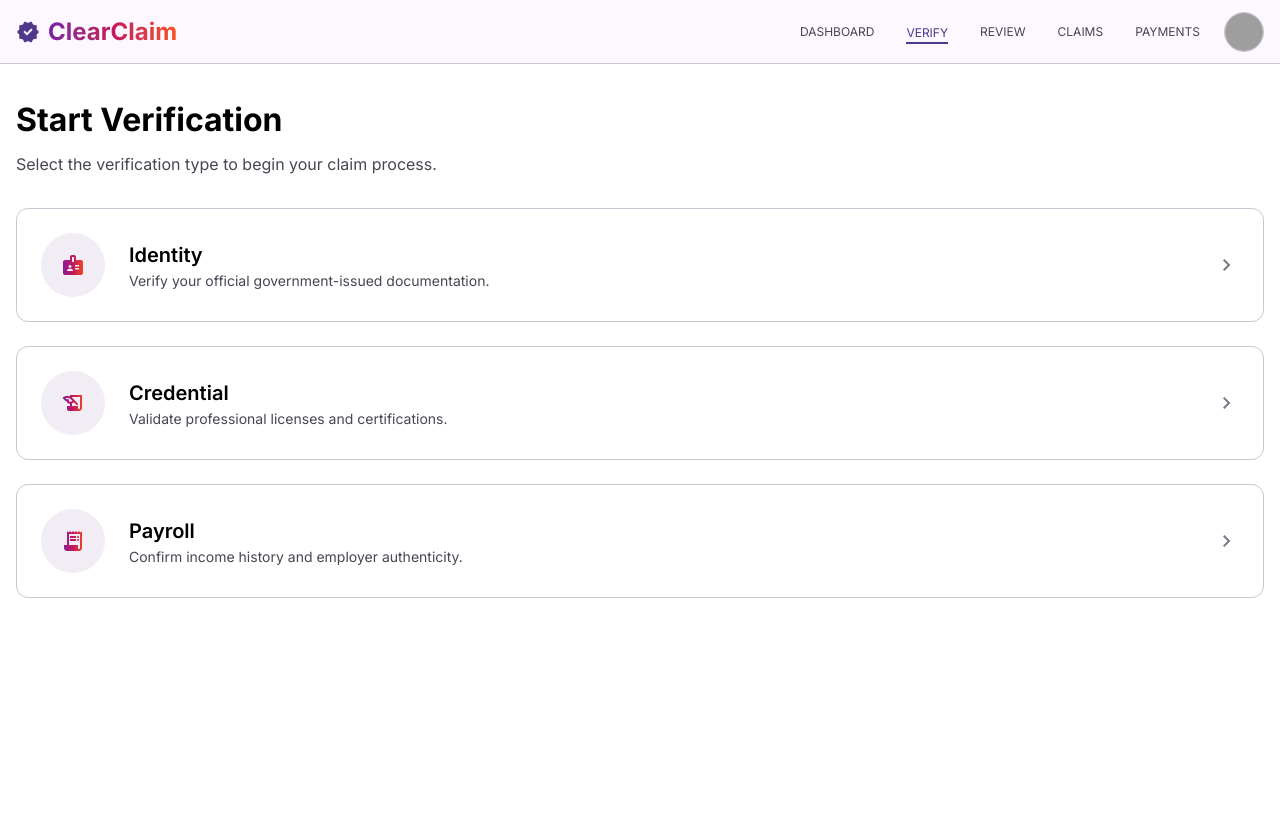
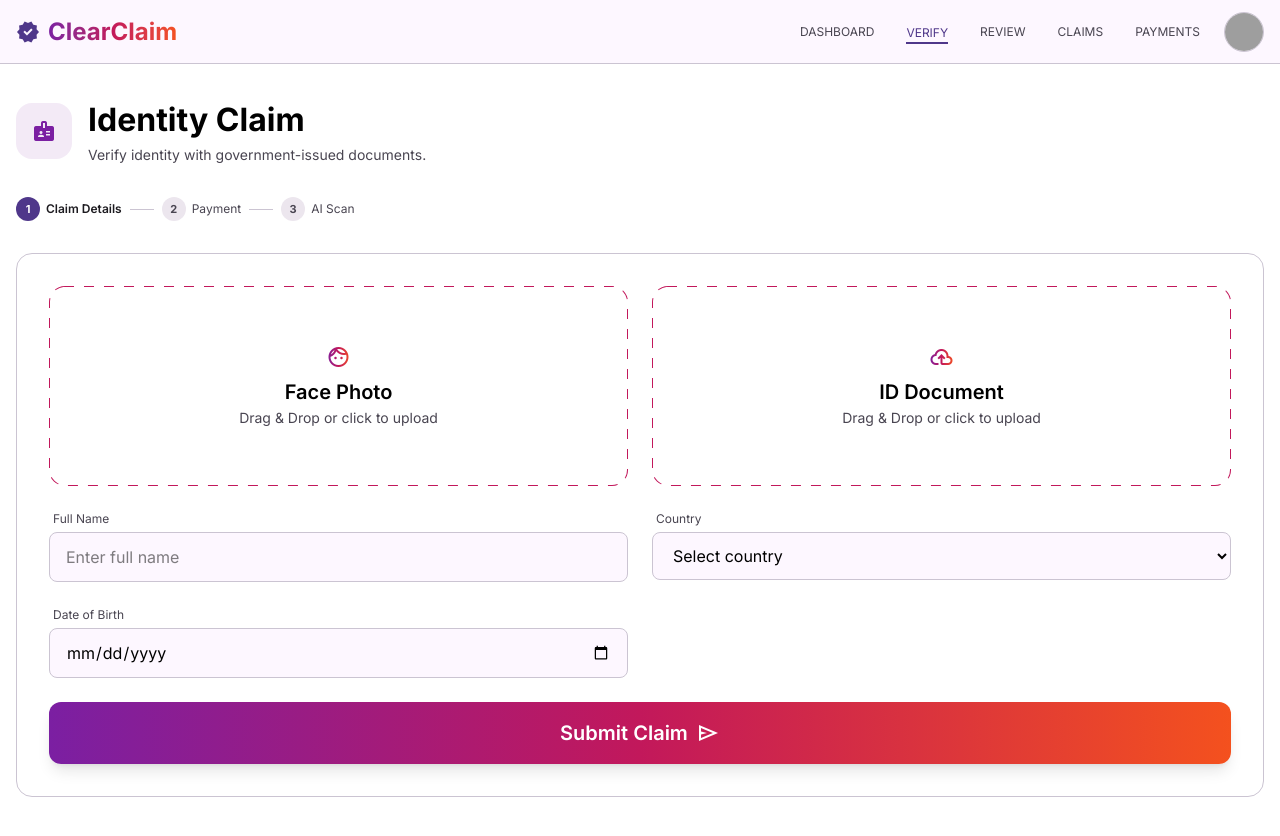
Before and after one commit to FOA-developer/Clearclaim, a Next.js app: page /verify/1 in a window 1280 px wide. Shown: the top 836 px of the page. Before the commit the page ends 800 px from the top, so only its background shows below. Built offline with nearby package versions, Linux system fonts and the light colour scheme; grey boxes are pictures that could not be loaded.

Commit message:
feat: implement verification workflow components, shared UI elements, and dynamic routing for claim submission flows

```diff
--- a/src/app/(protected)/verify/[type]/page.js
+++ b/src/app/(protected)/verify/[type]/page.js
@@ -1,69 +1,121 @@
 'use client'
 
-import { useRouter } from 'next/navigation'
+import { useState } from 'react'
+import { useRouter, useParams } from 'next/navigation'
+import IdentityForm    from '@/components/verify/IdentifyForm'
+import CredentialForm  from '@/components/verify/CrendentialForm'
+import PayrollForm     from '@/components/verify/PayrollForm'
+import SquadPaymentStep from '@/components/verify/SquadPaymentStep'
 
-const claimTypes = [
-  {
-    type: 'identity',
-    icon: 'badge',
-    title: 'Identity',
-    description: 'Verify your official government-issued documentation.',
-    ring: '#7B1FA2'
-  },
-  {
-    type: 'credential',
-    icon: 'history_edu',
-    title: 'Credential',
-    description: 'Validate professional licenses and certifications.',
-    ring: '#C2185B'
-  },
-  {
-    type: 'payroll',
-    icon: 'receipt_long',
-    title: 'Payroll',
-    description: 'Confirm income history and employer authenticity.',
-    ring: '#F4511E'
-  }
-]
+// ─── Meta per claim type ──────────────────────────────────────────────────────
 
-export default function VerifyPage() {
+const CLAIM_META = {
+  identity:   { title: 'Identity Claim',   icon: 'badge',        color: '#7B1FA2', description: 'Verify identity with government-issued documents.' },
+  credential: { title: 'Credential Claim', icon: 'history_edu',  color: '#C2185B', description: 'Validate professional licences and certifications.' },
+  payroll:    { title: 'Payroll Claim',    icon: 'receipt_long', color: '#F4511E', description: 'Confirm income history and employer authenticity.' },
+}
+
+// ─── Page ─────────────────────────────────────────────────────────────────────
+
+export default function VerifyTypePage() {
   const router = useRouter()
+  const { type }  = useParams()
+  const [stage, setStage] = useState('form') // 'form' | 'payment'
+
+  const meta = CLAIM_META[type] || CLAIM_META.identity
+
+  // Form submitted → move to payment stage
+  const handleFormSubmit = () => setStage('payment')
+
+  // Payment confirmed → enter AI scanning
+  const handlePaymentSuccess = () => router.push(`/verify/${type}/scanning`)
+
+  // Pick the right form component based on route param
+  const FormComponent =
+    type === 'credential' ? CredentialForm :
+    type === 'payroll'    ? PayrollForm    :
+                            IdentityForm
 
   return (
     <div className="pt-24 pb-32 px-4 max-w-[1280px] mx-auto">
-      <h1 className="text-headline-lg font-bold mb-2">Start Verification</h1>
-      <p className="text-body-md text-on-surface-variant mb-8">
-        Select the verification type to begin your claim process.
-      </p>
 
-      <div className="space-y-6">
-        {claimTypes.map(({ type, icon, title, description, ring }) => (
-          <button
-            key={type}
-            onClick={() => router.push(`/verify/${type}`)}
-            style={{ '--ring-color': ring }}
-            className="w-full group text-left bg-surface-container-lowest border border-outline-variant rounded-xl p-6 flex items-center gap-6 transition-all hover:border-transparent hover:ring-2 active:scale-95"
-            onMouseEnter={e => e.currentTarget.style.boxShadow = `0 0 0 2px ${ring}`}
-            onMouseLeave={e => e.currentTarget.style.boxShadow = 'none'}
-          >
-            <div className="w-16 h-16 rounded-full flex items-center justify-center bg-surface-container">
+      {/* ── Stage: Verification Form ─────────────────── */}
+      {stage === 'form' && (
+        <>
+          {/* Claim type header */}
+          <div className="flex items-center gap-4 mb-8">
+            <div
+              className="w-14 h-14 rounded-2xl flex items-center justify-center flex-shrink-0"
+              style={{ background: `${meta.color}18` }}
+            >
               <span
-                className="material-symbols-outlined text-4xl brand-gradient-text"
-                style={{ fontVariationSettings: "'FILL' 1" }}
+                className="material-symbols-outlined text-3xl"
+                style={{ color: meta.color, fontVariationSettings: "'FILL' 1" }}
               >
-                {icon}
+                {meta.icon}
               </span>
             </div>
-            <div className="flex-1">
-              <h3 className="text-headline-sm font-semibold">{title}</h3>
-              <p className="text-body-sm text-on-surface-variant">{description}</p>
+            <div>
+              <h1 className="text-headline-lg font-bold">{meta.title}</h1>
+              <p className="text-body-sm text-on-surface-variant">{meta.description}</p>
             </div>
-            <span className="material-symbols-outlined text-outline group-hover:text-primary transition-colors">
-              chevron_right
-            </span>
-          </button>
-        ))}
-      </div>
+          </div>
+
+          {/* Step breadcrumb */}
+          <div className="flex items-center gap-2 mb-8 text-label-md text-on-surface-variant">
+            <StepPill n={1} label="Claim Details" active />
+            <span className="w-6 h-px bg-outline-variant" />
+            <StepPill n={2} label="Payment" />
+            <span className="w-6 h-px bg-outline-variant" />
+            <StepPill n={3} label="AI Scan" />
+          </div>
+
+          {/* Form card */}
+          <div className="bg-surface-container-lowest border border-outline-variant rounded-2xl p-6 md:p-8">
+            <FormComponent onSubmit={handleFormSubmit} />
+          </div>
+        </>
+      )}
+
+      {/* ── Stage: Squad Payment ─────────────────────── */}
+      {stage === 'payment' && (
+        <>
+          {/* Step breadcrumb */}
+          <div className="flex items-center gap-2 mb-8 text-label-md text-on-surface-variant">
+            <StepPill n={1} label="Claim Details" done />
+            <span className="w-6 h-px bg-primary" />
+            <StepPill n={2} label="Payment" active />
+            <span className="w-6 h-px bg-outline-variant" />
+            <StepPill n={3} label="AI Scan" />
+          </div>
+
+          <SquadPaymentStep
+            selectedClaim={meta.title}
+            onPaymentSuccess={handlePaymentSuccess}
+          />
+        </>
+      )}
     </div>
   )
 }
+
+// ── Breadcrumb pill ───────────────────────────────────────────────────────────
+
+function StepPill({ n, label, active, done }) {
+  return (
+    <div className="flex items-center gap-1.5">
+      <span
+        className={`w-6 h-6 rounded-full flex items-center justify-center text-[11px] font-bold transition-colors ${
+          done   ? 'brand-gradient text-white'
+          : active ? 'bg-primary text-white'
+          : 'bg-surface-container-high text-on-surface-variant'
+        }`}
+      >
+        {done ? '✓' : n}
+      </span>
+      <span className={active || done ? 'text-on-surface font-semibold' : ''}>
+        {label}
+      </span>
+    </div>
+  )
+}
--- a/src/components/verify/CrendentialForm.js
+++ b/src/components/verify/CrendentialForm.js
@@ -3,13 +3,12 @@
 import { useRouter } from 'next/navigation'
 import { useState } from 'react'
 
-export default function CredentialForm() {
-  const router = useRouter()
+export default function CredentialForm({ onSubmit }) {
   const [certFile, setCertFile] = useState(null)
 
   const handleSubmit = (e) => {
     e.preventDefault()
-    router.push('/verify/credential/scanning')
+    if (onSubmit) onSubmit()
   }
 
   return (
--- a/src/components/verify/IdentifyForm.js
+++ b/src/components/verify/IdentifyForm.js
@@ -3,14 +3,13 @@
 import { useRouter } from 'next/navigation'
 import { useState } from 'react'
 
-export default function IdentityForm() {
-  const router = useRouter()
+export default function IdentityForm({ onSubmit }) {
   const [faceFile, setFaceFile] = useState(null)
   const [idFile, setIdFile] = useState(null)
 
   const handleSubmit = (e) => {
     e.preventDefault()
-    router.push('/verify/identity/scanning')
+    if (onSubmit) onSubmit()
   }
 
   return (
--- a/src/components/verify/PayrollForm.js
+++ b/src/components/verify/PayrollForm.js
@@ -3,13 +3,12 @@
 import { useRouter } from 'next/navigation'
 import { useState } from 'react'
 
-export default function PayrollForm() {
-  const router = useRouter()
+export default function PayrollForm({ onSubmit }) {
   const [rosterFile, setRosterFile] = useState(null)
 
   const handleSubmit = (e) => {
     e.preventDefault()
-    router.push('/verify/payroll/scanning')
+    if (onSubmit) onSubmit()
   }
 
   return (
--- /dev/null
+++ b/src/components/verify/SquadPaymentStep.js
@@ -0,0 +1,160 @@
+'use client'
+
+import { useState } from 'react'
+
+const WEBHOOK_PENDING = `{
+  "event": "payment.pending",
+  "status": "awaiting_confirmation",
+  "claim_processing": "paused"
+}`
+
+const WEBHOOK_CONFIRMED = `{
+  "event": "payment.successful",
+  "status": "confirmed",
+  "claim_processing": "started"
+}`
+
+export default function SquadPaymentStep({ selectedClaim, onPaymentSuccess }) {
+  // 'idle' → 'processing' → 'confirmed'
+  const [status, setStatus] = useState('idle')
+
+  const isProcessing = status === 'processing'
+  const isConfirmed  = status === 'confirmed'
+
+  const handlePay = () => {
+    if (isProcessing || isConfirmed) return
+    setStatus('processing')
+
+    // Step 1 — show "confirmed" badge + update terminal after 2s
+    setTimeout(() => {
+      setStatus('confirmed')
+
+      // Step 2 — transition to AI scanning after another 1.8s
+      setTimeout(() => {
+        onPaymentSuccess()
+      }, 1800)
+    }, 2000)
+  }
+
+  return (
+    <section className="w-full max-w-3xl mx-auto">
+
+      {/* ── Main card ────────────────────────────────── */}
+      <div className="bg-surface-container-lowest border border-outline-variant rounded-2xl p-6 md:p-8 shadow-sm">
+
+        {/* Header */}
+        <div className="mb-6">
+          <div className="w-12 h-12 rounded-xl brand-gradient flex items-center justify-center mb-4">
+            <span className="text-white text-xl font-bold">₦</span>
+          </div>
+          <h2 className="text-headline-md font-bold text-on-surface">
+            Secure Verification Payment
+          </h2>
+          <p className="text-body-md text-on-surface-variant mt-1">
+            Pay the verification fee to begin AI-powered claim analysis.
+          </p>
+        </div>
+
+        {/* Payment Summary */}
+        <div className="bg-surface-container-low rounded-xl p-5 space-y-4 mb-6">
+          <SummaryRow label="Claim Type"         value={selectedClaim || 'Identity Claim'} />
+          <SummaryRow label="Verification Fee"   value="₦1,500"                           bold />
+          <SummaryRow label="Processing Partner" value="Squad"                             />
+          <div className="flex justify-between items-center gap-4">
+            <span className="text-body-sm text-on-surface-variant">Payment Status</span>
+            {isConfirmed ? (
+              <span className="px-3 py-1 text-label-md font-bold rounded-full bg-green-100 text-green-700 transition-all duration-500">
+                Confirmed ✓
+              </span>
+            ) : (
+              <span className="px-3 py-1 text-label-md font-bold rounded-full bg-amber-100 text-amber-700">
+                {isProcessing ? 'Processing…' : 'Pending'}
+              </span>
+            )}
+          </div>
+        </div>
+
+        {/* CTA Button */}
+        <button
+          id="squad-pay-btn"
+          onClick={handlePay}
+          disabled={isProcessing || isConfirmed}
+          className={`w-full py-4 rounded-xl text-white text-headline-sm font-semibold flex items-center justify-center gap-3
+            brand-gradient shadow-lg
+            hover:-translate-y-0.5 active:scale-[0.98] transition-all duration-200
+            disabled:opacity-70 disabled:cursor-not-allowed disabled:hover:translate-y-0`}
+        >
+          {isProcessing && (
+            <span className="w-5 h-5 border-2 border-white border-t-transparent rounded-full animate-spin" />
+          )}
+          {isConfirmed && (
+            <span className="material-symbols-outlined text-[20px]">check_circle</span>
+          )}
+          {isProcessing ? 'Confirming Payment…' : isConfirmed ? 'Payment Confirmed' : 'Pay with Squad'}
+        </button>
+
+        <p className="text-body-sm text-on-surface-variant text-center mt-4">
+          Your claim will only be processed after payment confirmation.
+        </p>
+
+        {/* ── Webhook Terminal ──────────────────────── */}
+        <div className="mt-6 bg-[#0F0F1A] rounded-xl p-4 overflow-x-auto border border-[#1e1e2e]">
+          <div className="flex items-center justify-between mb-3">
+            <p className="text-label-md text-[#6b7280] uppercase tracking-widest">
+              Squad Webhook Preview
+            </p>
+            <div className="flex gap-1.5">
+              <span className="w-2.5 h-2.5 rounded-full bg-[#ff5f56]" />
+              <span className="w-2.5 h-2.5 rounded-full bg-[#ffbd2e]" />
+              <span
+                className={`w-2.5 h-2.5 rounded-full transition-colors duration-700 ${
+                  isConfirmed ? 'bg-[#27c93f]' : 'bg-[#3d3d3d]'
+                }`}
+              />
+            </div>
+          </div>
+
+          <pre
+            className={`text-xs md:text-sm font-mono transition-colors duration-700 whitespace-pre-wrap ${
+              isConfirmed ? 'text-[#27c93f]' : 'text-[#4ade80]/70'
+            }`}
+          >
+            {isConfirmed ? WEBHOOK_CONFIRMED : WEBHOOK_PENDING}
+          </pre>
+
+          {/* Live status indicator */}
+          <div className="mt-3 flex items-center gap-2">
+            <span
+              className={`w-1.5 h-1.5 rounded-full ${
+                isProcessing
+                  ? 'bg-amber-400 animate-pulse'
+                  : isConfirmed
+                  ? 'bg-[#27c93f]'
+                  : 'bg-[#4ade80]/50 animate-pulse'
+              }`}
+            />
+            <span className="text-[11px] font-mono text-[#6b7280]">
+              {isProcessing
+                ? 'Awaiting Squad webhook response…'
+                : isConfirmed
+                ? 'Payment confirmed — launching AI analysis'
+                : 'Listening on POST /webhooks/squad…'}
+            </span>
+          </div>
+        </div>
+      </div>
+    </section>
+  )
+}
+
+// Small helper row component
+function SummaryRow({ label, value, bold }) {
+  return (
+    <div className="flex justify-between items-center gap-4">
+      <span className="text-body-sm text-on-surface-variant">{label}</span>
+      <span className={`text-body-sm text-on-surface ${bold ? 'font-bold' : 'font-semibold'}`}>
+        {value}
+      </span>
+    </div>
+  )
+}
```
